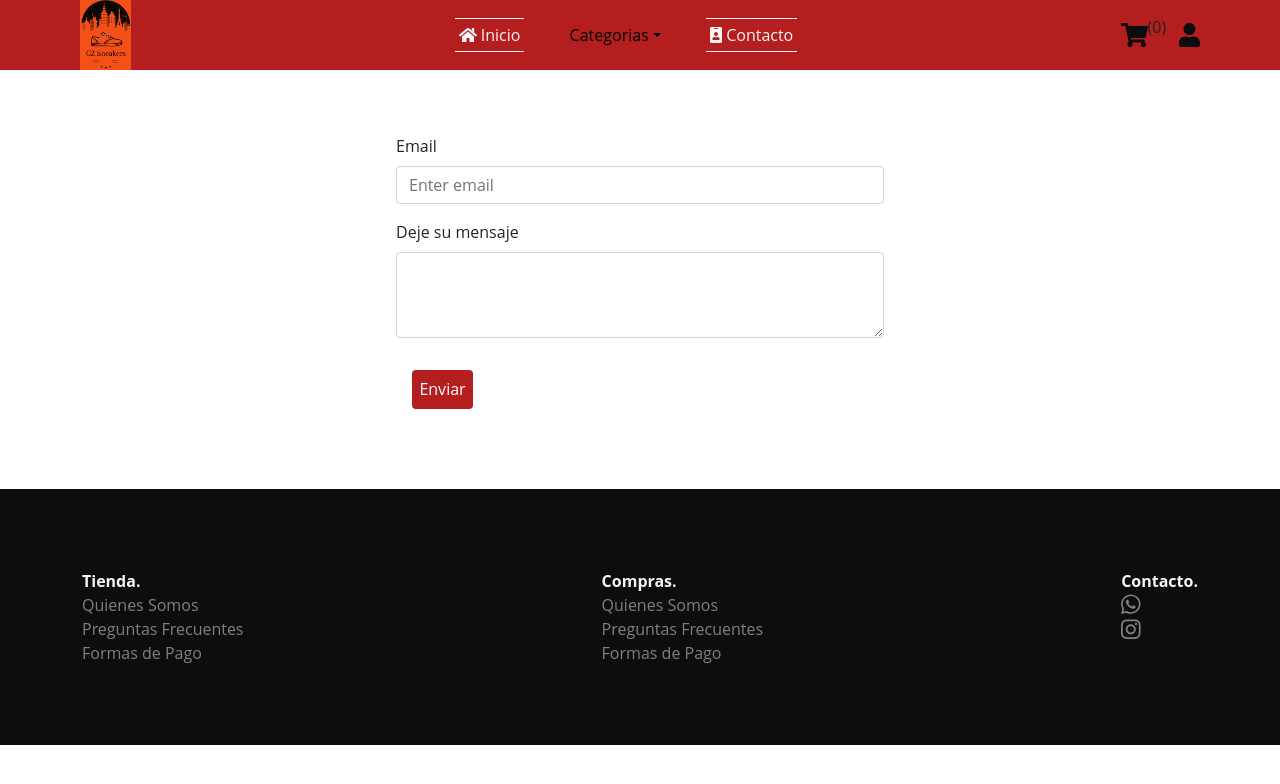
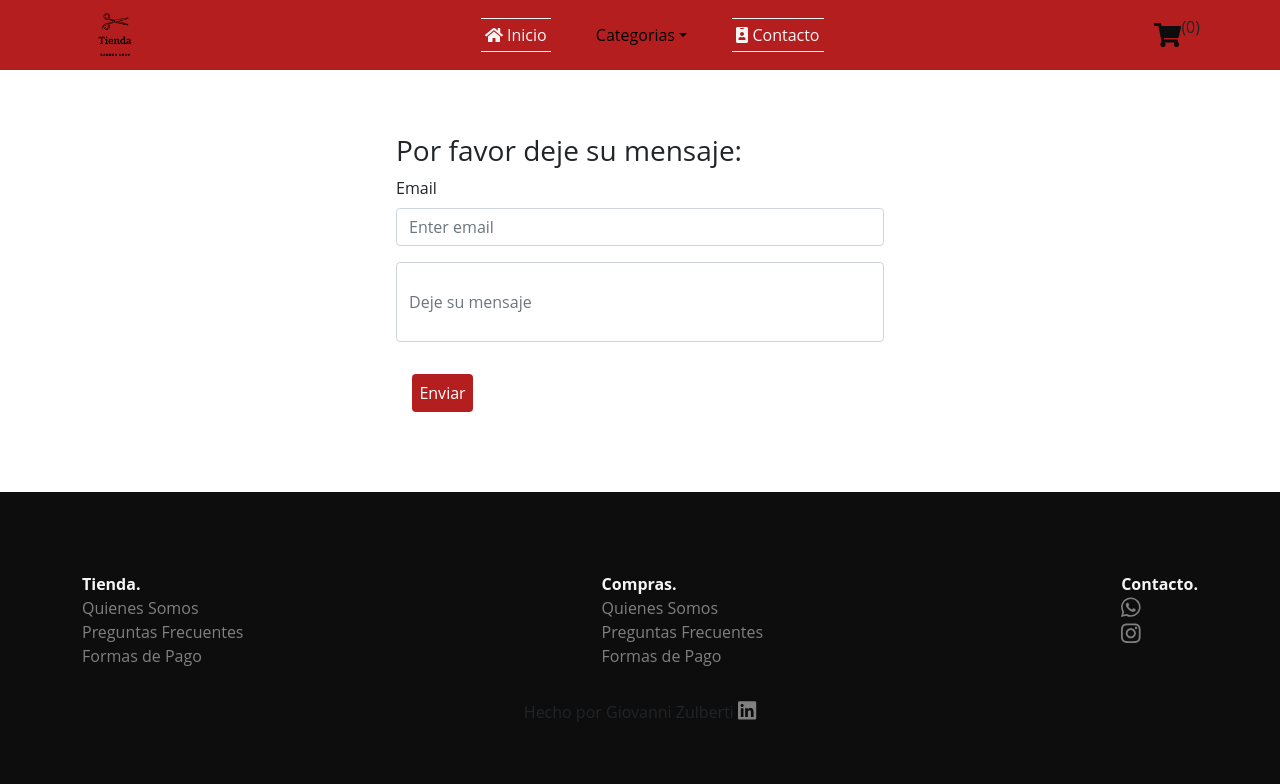
Before and after one commit to GioZulber/gz-ecommerce, a React (Create React App) app: page /contacto in a window 1280 px wide. Shown: the top 784 px of the page. Built offline with nearby package versions, Linux system fonts and the light colour scheme.

Commit message:
Entrega Final

```diff
--- a/src/components/Cart/CartWidget/cartWidget.js
+++ b/src/components/Cart/CartWidget/cartWidget.js
@@ -1,8 +1,8 @@
 import { FontAwesomeIcon } from "@fortawesome/react-fontawesome";
-import { faShoppingCart, faUser } from "@fortawesome/free-solid-svg-icons";
+import { faShoppingCart } from "@fortawesome/free-solid-svg-icons";
 import { NavLink } from "react-router-dom";
 import { useCartContext } from "../../../context/cartContext";
-// import { Cart } from "../cart";
+
 export const CartWidget = () => {
   const { totalItems } = useCartContext();
 
@@ -12,7 +12,6 @@ export const CartWidget = () => {
         <FontAwesomeIcon icon={faShoppingCart} />{" "}
       </NavLink>
       <sup className="cartLength">({totalItems})</sup>
-      <FontAwesomeIcon className="iconUser" icon={faUser} />
     </div>
   );
 };
--- a/src/components/Footer/footer.js
+++ b/src/components/Footer/footer.js
@@ -1,4 +1,8 @@
-import { faInstagram, faWhatsapp } from "@fortawesome/free-brands-svg-icons";
+import {
+  faInstagram,
+  faLinkedin,
+  faWhatsapp,
+} from "@fortawesome/free-brands-svg-icons";
 import { FontAwesomeIcon } from "@fortawesome/react-fontawesome";
 
 export const Footer = () => {
@@ -34,6 +38,17 @@ export const Footer = () => {
             </ul>
           </div>
         </div>
+        <div className="divNombre">
+          <p>
+            Hecho por Giovanni Zulberti{" "}
+            <a
+              href="https://www.linkedin.com/in/giovanni-zulberti/"
+              className="linkedinLink"
+            >
+              <FontAwesomeIcon className="linkedinIcon" icon={faLinkedin} />
+            </a>
+          </p>
+        </div>
       </div>
     </footer>
   );
--- a/src/components/Footer/footer.scss
+++ b/src/components/Footer/footer.scss
@@ -27,5 +27,19 @@ footer {
         }
       }
     }
+    .divNombre {
+      margin-top: 2rem;
+      text-align: center;
+      .linkedinLink {
+        color: grey;
+        .linkedinIcon {
+          font-size: 1.3em;
+          &:hover {
+            cursor: pointer;
+            color: $redDark;
+          }
+        }
+      }
+    }
   }
 }
--- a/src/components/Forms/formCart.js
+++ b/src/components/Forms/formCart.js
@@ -11,6 +11,8 @@ export const FormCart = () => {
     orderName: "",
     phone: "",
     email: "",
+    city: "",
+    address: "",
   });
 
   const totalPriceOrder = totalPrice();
@@ -21,15 +23,21 @@ export const FormCart = () => {
 
   const handleSubmit = (e) => {
     e.preventDefault();
-    const cartItems = cart.map(
-      (i) => ` ${i.item.title} - Cantidad:${i.quantity} Precio: ${i.item.price}`
-    );
+    const cartItems = cart.map((i) => {
+      return {
+        title: i.item.title,
+        quantity: i.quantity,
+        price: i.item.price,
+      };
+    });
 
     const order = {
       buyer: {
         orderName: formData.orderName,
         phone: formData.phone,
         email: formData.email,
+        city: formData.city,
+        address: formData.address,
       },
       items: [{ cartItems }],
       totalPriceOrder,
@@ -40,20 +48,23 @@ export const FormCart = () => {
     const ordersCollection = collection(db, "orders");
 
     addDoc(ordersCollection, order)
-      .then((response) =>
+      .then(({ id }) =>
         alert(
-          `Muchas gracias por su compra ${formData.orderName}. Su id de seguimiento es: ${response.id}`
+          `Muchas gracias por su compra ${formData.orderName}. Su id de seguimiento es: ${id}`
         )
       )
       .then(
+        //Seteo la data devuelta en blanco.
         setFormData({
           orderName: "",
           phone: "",
           email: "",
+          city: "",
         })
       )
       .catch((err) => console.log(err))
       .finally(() => {
+        //Si esto lo hacia en el .then anterior quedaba muy feo, preferi utilizar el finally ()
         clearCart();
       });
   };
@@ -97,9 +108,38 @@ export const FormCart = () => {
           />
         </Form.Group>
 
+        <Form.Group as={Col}>
+          <Form.Label>Ciudad</Form.Label>
+          <Form.Control
+            required
+            name="city"
+            type="text"
+            onChange={inputChange}
+            value={formData.city}
+          />
+        </Form.Group>
+        <Form.Group as={Col}>
+          <Form.Label>Direccion</Form.Label>
+          <Form.Control
+            required
+            name="address"
+            type="text"
+            placeholder="Avenida Siempre Viva 742"
+            onChange={inputChange}
+            value={formData.address}
+          />
+        </Form.Group>
         <Buttoncito
           type="submit"
-          disabled={!(formData.orderName && formData.email && formData.phone)}
+          disabled={
+            !(
+              formData.orderName &&
+              formData.email &&
+              formData.phone &&
+              formData.city &&
+              formData.address
+            )
+          }
           onClick={handleSubmit}
         >
           Finalizar Compra
--- a/src/components/Forms/formContact.js
+++ b/src/components/Forms/formContact.js
@@ -1,21 +1,68 @@
+import { getFirestore } from "../../firebase";
+import { useState } from "react";
 import { Form, Col, Row, Container } from "react-bootstrap";
 import styled from "styled-components";
+import { addDoc, collection } from "@firebase/firestore";
 export const FormContact = () => {
+  const [dataContact, setDataContact] = useState({
+    email: "",
+    text: "",
+  });
+  const inputChange = (e) => {
+    setDataContact({ ...dataContact, [e.target.name]: e.target.value });
+  };
+  const handleClick = (e) => {
+    e.preventDefault();
+    const board = {
+      msg: {
+        email: dataContact.email,
+        text: dataContact.text,
+      },
+    };
+    const db = getFirestore();
+    const boardCollection = collection(db, "boards");
+    addDoc(boardCollection, board)
+      .then(() => {
+        alert(`Mucha gracias por contactarnos, le responderemos en breve`);
+      })
+      .then(
+        setDataContact({
+          email: "",
+          text: "",
+        })
+      )
+      .catch((err) => console.log(err));
+  };
   return (
     <Container style={{ width: "40%" }}>
+      <h3>Por favor deje su mensaje:</h3>
       <Form>
         <Row className="mb-3">
           <Form.Group as={Col} controlId="formGridEmail">
             <Form.Label>Email</Form.Label>
-            <Form.Control type="email" placeholder="Enter email" />
+            <Form.Control
+              name="email"
+              type="email"
+              placeholder="Enter email"
+              onChange={inputChange}
+              value={dataContact.email}
+            />
           </Form.Group>
         </Row>
         <Form.Group className="mb-3" controlId="exampleForm.ControlTextarea1">
-          <Form.Label>Deje su mensaje</Form.Label>
-          <Form.Control as="textarea" rows={3} />
+          <Form.Control
+            style={{ height: "5rem" }}
+            name="text"
+            rows={3}
+            placeholder="Deje su mensaje"
+            onChange={inputChange}
+            value={dataContact.text}
+          />
         </Form.Group>
 
-        <Buttoncito type="submit">Enviar</Buttoncito>
+        <Buttoncito type="submit" onClick={handleClick}>
+          Enviar
+        </Buttoncito>
       </Form>
     </Container>
   );
--- a/src/components/NavBar/navBar.js
+++ b/src/components/NavBar/navBar.js
@@ -1,5 +1,5 @@
 import React, { useState } from "react";
-import logo from "../../images/logo-final.png";
+import logo from "../../images/logoBarberFinal.png";
 import { Menu } from "../Menu/menu";
 import { CartWidget } from "../Cart/CartWidget/cartWidget";
 
--- a/src/components/navBar/navBar.js
+++ b/src/components/navBar/navBar.js
@@ -1,5 +1,5 @@
 import React, { useState } from "react";
-import logo from "../../images/logo-final.png";
+import logo from "../../images/logoBarberFinal.png";
 import { Menu } from "../Menu/menu";
 import { CartWidget } from "../Cart/CartWidget/cartWidget";
 
--- a/src/context/cartContext.js
+++ b/src/context/cartContext.js
@@ -11,7 +11,7 @@ export const CartProvider = ({ children }) => {
 
   const addItem = (item, quantity) => {
     //Busco el item comparando el id
-    const isInCart = cart.findIndex((i) => i.item.title === item.title);
+    const isInCart = cart.findIndex((i) => i.item.id === item.id);
     if (isInCart > -1) {
       //Busco la cantidad del item
       const oldQuantity = cart[isInCart].quantity;
```
Also changed, not shown: src/images/logo-final.png (deleted), src/images/logoBarberFinal.png (added).
